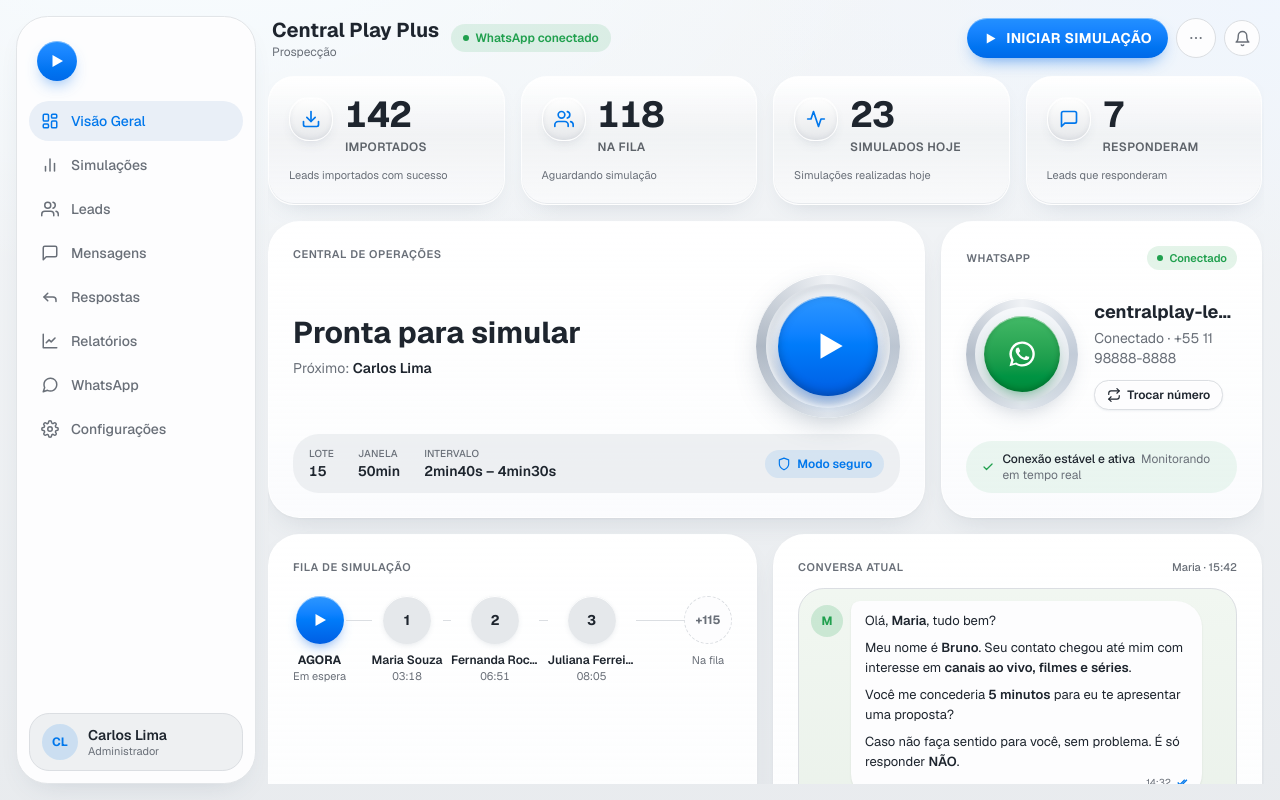
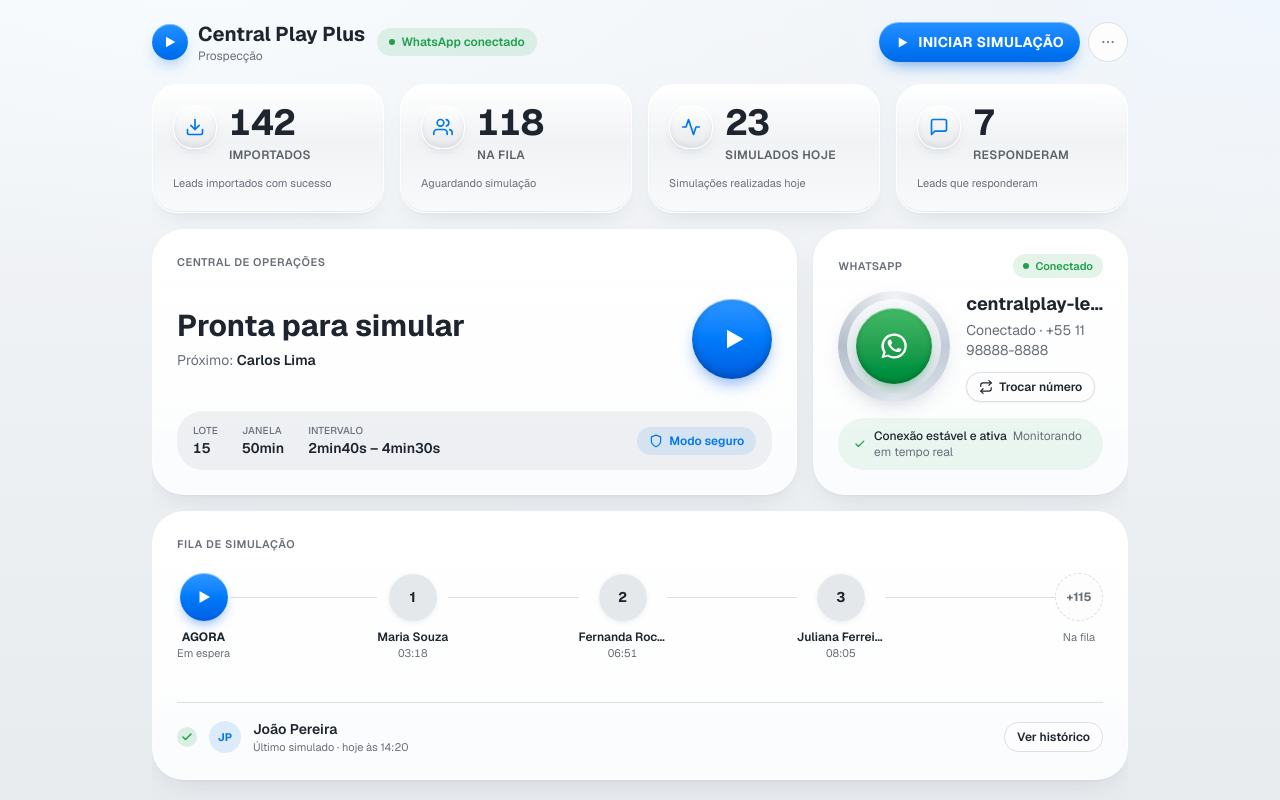
Before and after one commit to arthurpanza123-beep/v0-painel-de-prospeccao, a Next.js app: page / in a window 1280 px wide. Built offline with nearby package versions, Linux system fonts and the light colour scheme.

Commit message:
feat: refactor ProspectingPage layout and remove unused components

```diff
--- a/app/page.tsx
+++ b/app/page.tsx
@@ -1,17 +1,14 @@
 "use client"
 
 import { useState } from "react"
-import { Sidebar } from "@/components/prospecting/Sidebar"
 import { MetricsBar } from "@/components/prospecting/MetricsBar"
 import { OperationsCard } from "@/components/prospecting/OperationsCard"
 import { WhatsAppCard } from "@/components/prospecting/WhatsAppCard"
 import { QueueStepper } from "@/components/prospecting/QueueStepper"
-import { ConversationCard } from "@/components/prospecting/ConversationCard"
 import { ActionMenu, type MenuAction } from "@/components/prospecting/ActionMenu"
 import { ConfirmModal } from "@/components/prospecting/ConfirmModal"
 import {
   mockLeads,
-  mockTemplates,
   mockCampaignStats,
   mockSendingRate,
   type SimStatus,
@@ -135,15 +132,13 @@ export default function ProspectingPage() {
   })()
 
   return (
-    <div className="flex h-[100dvh] gap-0 overflow-hidden p-2 sm:p-3 lg:gap-3 lg:p-4">
-      <Sidebar />
-
-      <div className="flex min-w-0 flex-1 flex-col overflow-hidden">
+    <div className="flex h-[100dvh] flex-col overflow-hidden">
+      <div className="mx-auto flex min-w-0 w-full max-w-5xl flex-1 flex-col overflow-hidden px-3 sm:px-5 lg:px-6">
         {/* ── TOPO ──────────────────────────────────────────────────────────── */}
-        <header className="flex shrink-0 items-center gap-3 px-1 pb-3 sm:pb-4">
-          {/* Logo (mobile) + título */}
+        <header className="flex shrink-0 items-center gap-3 py-4 sm:py-5">
+          {/* Logo + título */}
           <div className="flex min-w-0 items-center gap-2.5">
-            <div className="flex h-9 w-9 shrink-0 items-center justify-center rounded-2xl btn-glossy lg:hidden">
+            <div className="flex h-9 w-9 shrink-0 items-center justify-center rounded-2xl btn-glossy">
               <svg width="16" height="16" viewBox="0 0 24 24" fill="currentColor" className="text-primary-foreground" aria-hidden="true">
                 <polygon points="6 4 20 12 6 20 6 4" />
               </svg>
@@ -180,7 +175,7 @@ export default function ProspectingPage() {
               : "WhatsApp desconectado"}
           </span>
 
-          {/* Botão principal único + menu + sino */}
+          {/* Botão principal único + menu */}
           <div className="ml-auto flex items-center gap-2">
             <button
               onClick={handlePrimary}
@@ -198,23 +193,14 @@ export default function ProspectingPage() {
               {PRIMARY_LABEL[sim]}
             </button>
             <ActionMenu actions={secondaryActions} />
-            <button
-              aria-label="Notificações"
-              className="grid h-9 w-9 place-items-center rounded-xl border border-border bg-card text-muted-foreground shadow-[0_1px_0_0_oklch(1_0_0)_inset] transition-colors hover:bg-secondary hover:text-foreground"
-            >
-              <svg width="17" height="17" viewBox="0 0 24 24" fill="none" stroke="currentColor" strokeWidth="2" strokeLinecap="round" strokeLinejoin="round" aria-hidden="true">
-                <path d="M18 8A6 6 0 0 0 6 8c0 7-3 9-3 9h18s-3-2-3-9" />
-                <path d="M13.73 21a2 2 0 0 1-3.46 0" />
-              </svg>
-            </button>
           </div>
         </header>
 
         {/* ── CONTEÚDO ───────────────────────────────────────────────────────── */}
-        <main className="flex flex-1 flex-col gap-3 overflow-y-auto pb-1 pr-0.5 sm:gap-4">
+        <main className="flex flex-1 flex-col gap-3 overflow-y-auto pb-5 sm:gap-4">
           <MetricsBar stats={mockCampaignStats} />
 
-          {/* Linha 1: Operações (2/3) + WhatsApp (1/3) */}
+          {/* Operações + WhatsApp */}
           <div className="grid gap-3 sm:gap-4 lg:grid-cols-3">
             <div className="lg:col-span-2">
               <OperationsCard
@@ -228,8 +214,7 @@ export default function ProspectingPage() {
             <WhatsAppCard status={whatsappStatus} onTrocarNumero={handleTrocarNumero} />
           </div>
 
-          {/* Linha 2: Fila + Conversa */}
-          <div className="grid gap-3 sm:gap-4 lg:grid-cols-2">
+          {/* Fila */}
           <QueueStepper
             upNext={upNext}
             lastSent={lastSent}
@@ -237,8 +222,6 @@ export default function ProspectingPage() {
             isRunning={isRunning}
             onViewHistory={() => {}}
           />
-            <ConversationCard templates={mockTemplates} />
-          </div>
         </main>
       </div>
 
--- a/components/prospecting/OperationsCard.tsx
+++ b/components/prospecting/OperationsCard.tsx
@@ -50,57 +50,28 @@ export function OperationsCard({ status, rate, nextLead, timer, onPrimary }: Ope
           </p>
         </div>
 
-        {/* Botão 3D gigante */}
+        {/* Botão de play compacto */}
         <button
           onClick={onPrimary}
           aria-label={isRunning ? "Pausar simulação" : "Iniciar simulação"}
-          className="group relative grid h-28 w-28 shrink-0 place-items-center rounded-full sm:h-36 sm:w-36"
-        >
-          {/* Anel externo metálico */}
-          <span
-            className="absolute inset-0 rounded-full"
-            style={{
-              background: "conic-gradient(from 180deg, oklch(0.92 0.01 255), oklch(0.78 0.02 255), oklch(0.96 0.005 255), oklch(0.82 0.02 255), oklch(0.92 0.01 255))",
-              boxShadow: "0 10px 30px -10px oklch(0.45 0.05 255 / 0.4), 0 1px 0 0 oklch(1 0 0) inset",
-            }}
-            aria-hidden="true"
-          />
-          {/* Sulco interno */}
-          <span
-            className="absolute inset-[10px] rounded-full"
-            style={{
-              background: "linear-gradient(180deg, oklch(0.97 0.004 255), oklch(0.88 0.01 255))",
-              boxShadow: "0 -2px 6px oklch(1 0 0) inset, 0 4px 10px oklch(0.5 0.05 255 / 0.25) inset",
-            }}
-            aria-hidden="true"
-          />
-          {/* Núcleo azul brilhante */}
-          <span
-            className={`absolute inset-[22px] grid place-items-center rounded-full text-primary-foreground transition-transform duration-200 group-hover:scale-[1.04] group-active:scale-95 ${
-              isRunning ? "" : ""
-            }`}
+          className="group grid h-16 w-16 shrink-0 place-items-center rounded-full text-primary-foreground transition-transform duration-200 hover:scale-105 active:scale-95 sm:h-20 sm:w-20"
           style={{
             background: isRunning
               ? "linear-gradient(180deg, oklch(0.7 0.04 255), oklch(0.55 0.04 255))"
               : "linear-gradient(180deg, oklch(0.68 0.2 255), oklch(0.52 0.22 258))",
-              boxShadow: "0 1px 0 0 oklch(1 0 0 / 0.5) inset, 0 -3px 8px oklch(0.3 0.1 258 / 0.4) inset, 0 8px 18px -6px oklch(0.52 0.22 258 / 0.6)",
+            boxShadow:
+              "0 1px 0 0 oklch(1 0 0 / 0.5) inset, 0 -3px 8px oklch(0.3 0.1 258 / 0.4) inset, 0 8px 18px -6px oklch(0.52 0.22 258 / 0.6)",
           }}
-            aria-hidden="true"
         >
           {isRunning ? (
-              <svg width="34" height="34" viewBox="0 0 24 24" fill="currentColor">
+            <svg width="26" height="26" viewBox="0 0 24 24" fill="currentColor" aria-hidden="true">
               <rect x="6" y="5" width="4" height="14" rx="1" />
               <rect x="14" y="5" width="4" height="14" rx="1" />
             </svg>
           ) : (
-              <svg width="38" height="38" viewBox="0 0 24 24" fill="currentColor" className="ml-1">
+            <svg width="28" height="28" viewBox="0 0 24 24" fill="currentColor" className="ml-1" aria-hidden="true">
               <polygon points="6 4 20 12 6 20 6 4" />
             </svg>
-            )}
-          </span>
-          {/* Pulso quando rodando */}
-          {isRunning && (
-            <span className="absolute inset-0 animate-ping rounded-full border-2 border-primary/40" aria-hidden="true" />
           )}
         </button>
       </div>
```
Lines whose indentation alone changed are shown as unchanged.
